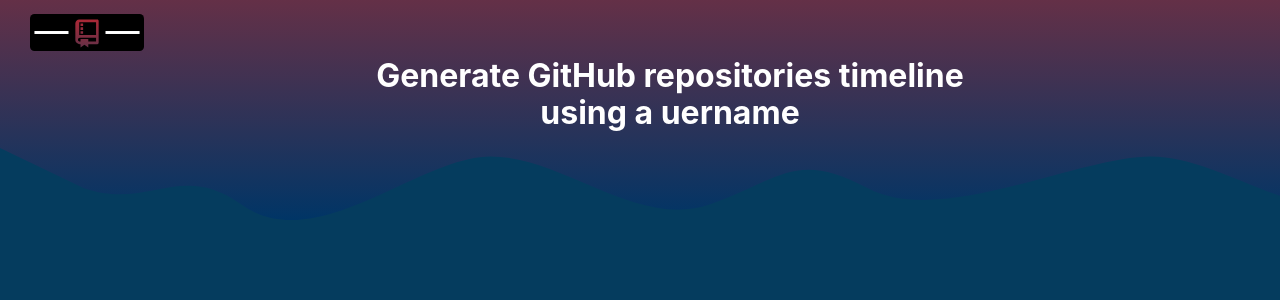
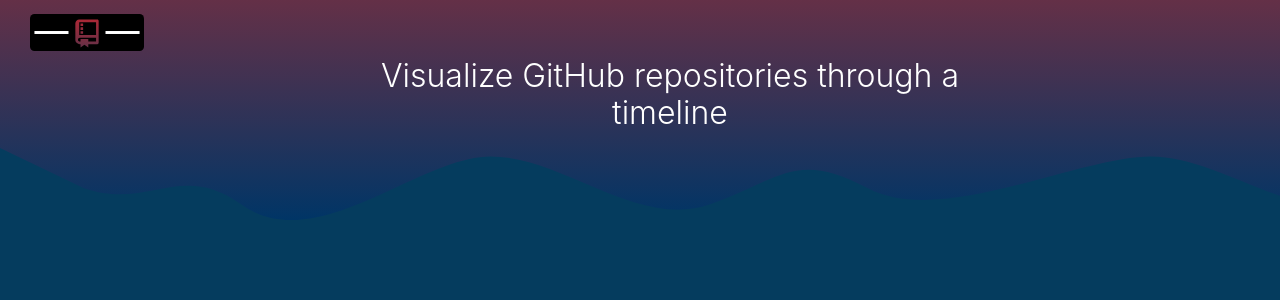
Before and after one commit to nazifbara/repos-timeline, a Next.js app: page / in a window 1280 px wide. Shown: the top 300 px of the page. Built offline with nearby package versions, Linux system fonts and the light colour scheme.

Commit message:
update h1 font-weight and text

```diff
--- a/components/AppBar.js
+++ b/components/AppBar.js
@@ -10,7 +10,7 @@
           <Image width={114} height={45} src="/assets/logo.svg" alt="site logo" />
         </a>
       </Link>
-      <h1>Generate GitHub repositories timeline using a uername</h1>
+      <h1>Visualize GitHub repositories through a timeline</h1>
     </header>
   )
 }
--- a/styles/AppBar.module.scss
+++ b/styles/AppBar.module.scss
@@ -15,6 +15,7 @@
   h1 {
     color: white;
     font-size: 1.6875rem;
+    font-weight: 300;
     margin-top: 0.625rem;
     text-align: center;
     max-width: 37.5rem;
```
